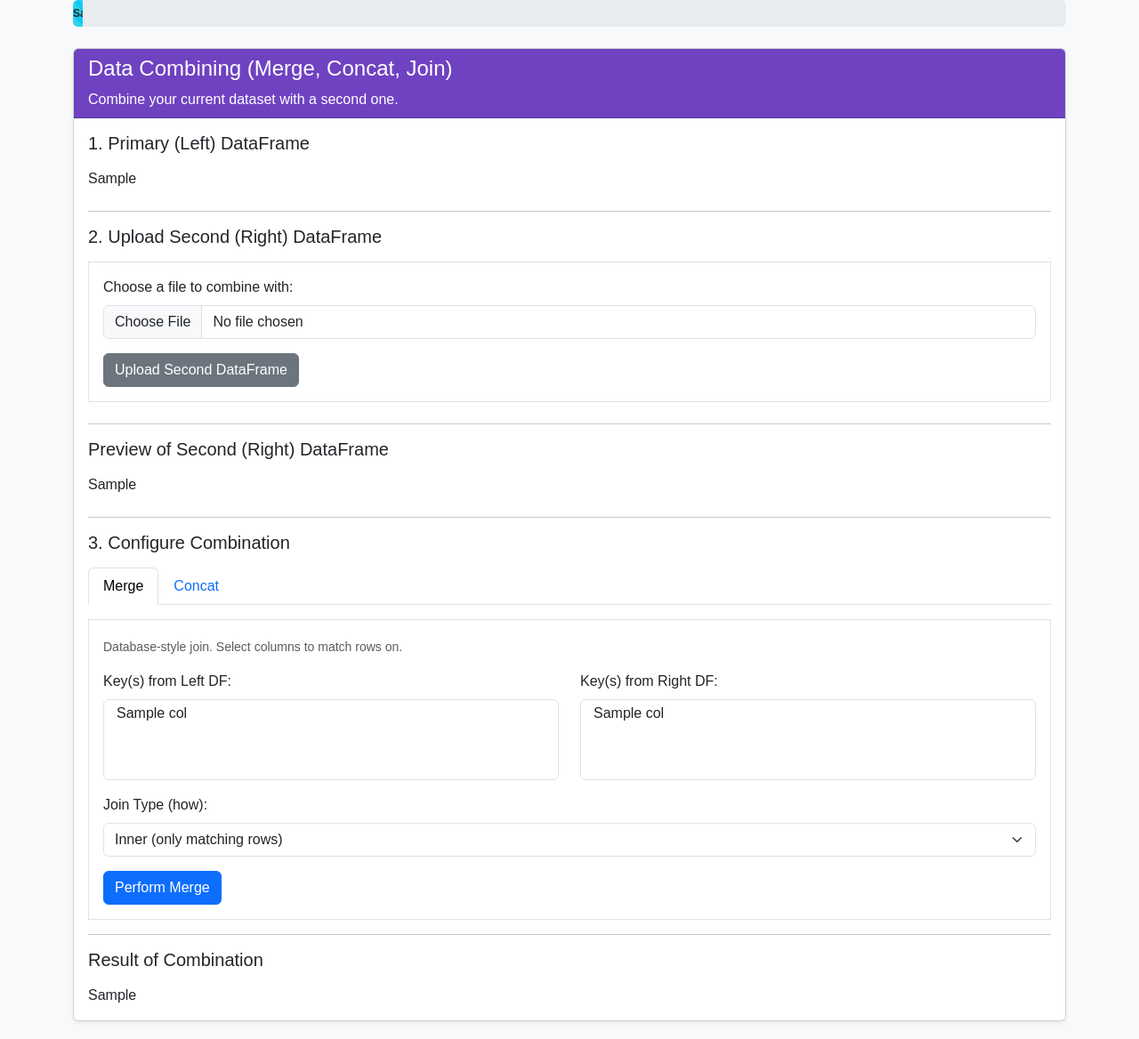
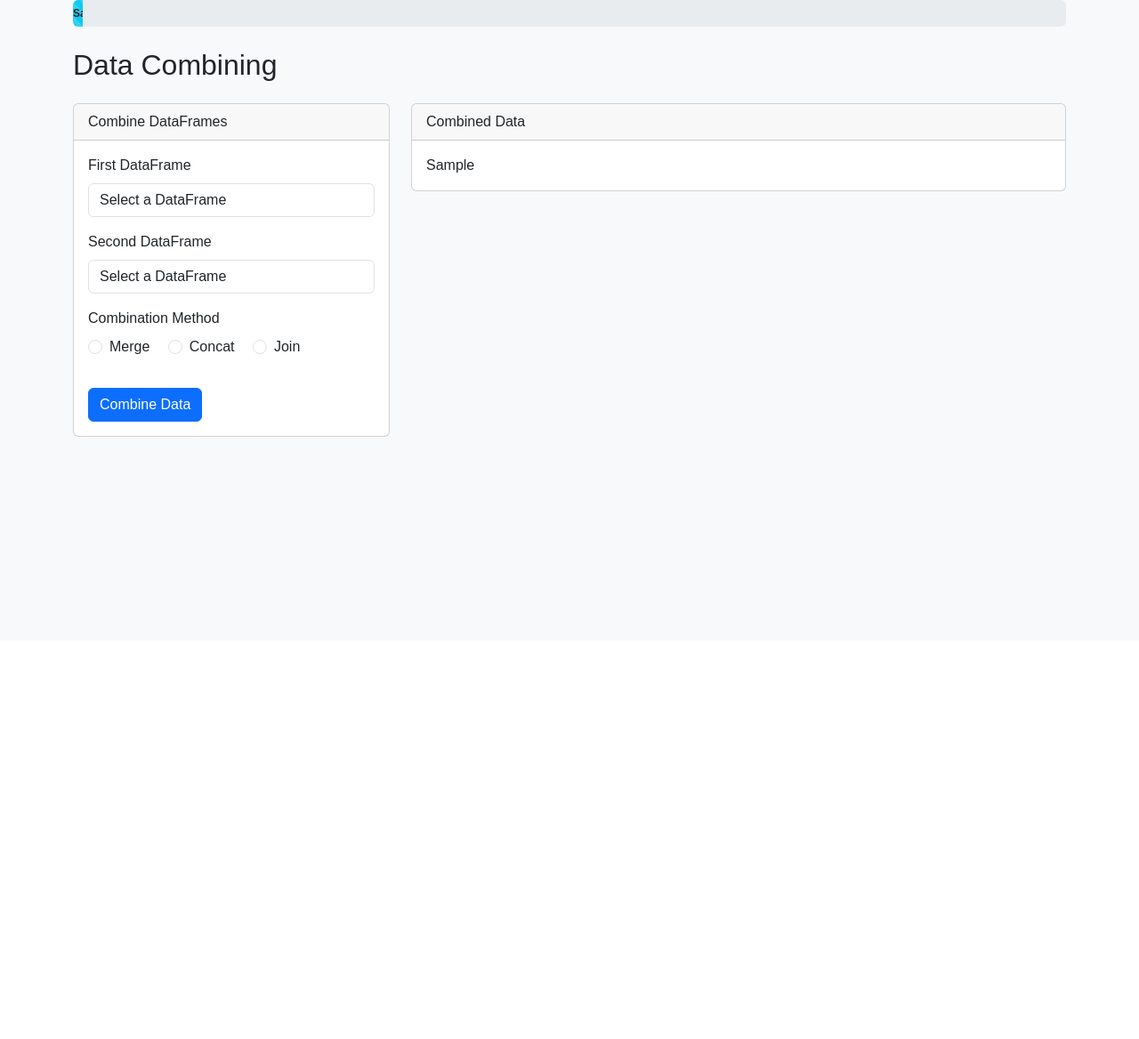
Before and after one commit to laxjovial/data_sci_webapp, a Flask app: template templates/data_combining.html in a window 1280 px wide. Shown: the part 80-1248 px from the top of the page at 89% size. After the commit the page ends 571 px from the top, so only its background shows below. Run offline with Flask 3, Linux system fonts and the light colour scheme; the template is opened without the code that fills it: most values are stand-ins (such as "Sample title", 1, 10 or a date in 2020); parts of the project's set-up code (start-up, migrations or seed data) failed here and were passed over.

Commit message:
Update data_combining.html

```diff
--- a/templates/data_combining.html
+++ b/templates/data_combining.html
@@ -3,114 +3,129 @@
 {% block content %}
 <div class="row">
     <div class="col-md-12">
-        <div class="card shadow-sm">
-            <div class="card-header bg-purple text-white" style="background-color: #6f42c1;">
-                <h4>Data Combining (Merge, Concat, Join)</h4>
-                <p class="mb-0">Combine your current dataset with a second one.</p>
+        <h2 class="mb-4">Data Combining</h2>
+    </div>
+</div>
+
+<div class="row">
+    <div class="col-md-4">
+        <div class="card">
+            <div class="card-header">
+                Combine DataFrames
+            </div>
+            <div class="card-body">
+                <form action="{{ url_for('data_combining') }}" method="POST">
+                    <div class="mb-3">
+                        <label for="left_df" class="form-label">First DataFrame</label>
+                        <select class="form-control" id="left_df" name="left_df" required>
+                            <option value="" disabled selected>Select a DataFrame</option>
+                            {% for df_name in dataframes %}
+                                <option value="{{ df_name }}">{{ df_name }}</option>
+                            {% endfor %}
+                        </select>
+                    </div>
+                    <div class="mb-3">
+                        <label for="right_df" class="form-label">Second DataFrame</label>
+                        <select class="form-control" id="right_df" name="right_df" required>
+                            <option value="" disabled selected>Select a DataFrame</option>
+                            {% for df_name in dataframes %}
+                                <option value="{{ df_name }}">{{ df_name }}</option>
+                            {% endfor %}
+                        </select>
+                    </div>
+                    <div class="mb-3">
+                        <label class="form-label">Combination Method</label>
+                        <div>
+                            <div class="form-check form-check-inline">
+                                <input class="form-check-input" type="radio" name="method" id="methodMerge" value="merge" required>
+                                <label class="form-check-label" for="methodMerge">Merge</label>
+                            </div>
+                            <div class="form-check form-check-inline">
+                                <input class="form-check-input" type="radio" name="method" id="methodConcat" value="concat">
+                                <label class="form-check-label" for="methodConcat">Concat</label>
+                            </div>
+                            <div class="form-check form-check-inline">
+                                <input class="form-check-input" type="radio" name="method" id="methodJoin" value="join">
+                                <label class="form-check-label" for="methodJoin">Join</label>
+                            </div>
+                        </div>
+                    </div>
+
+                    <div id="merge-options" style="display: none;">
+                        <div class="mb-3">
+                            <label for="merge_on" class="form-label">Column to Merge On</label>
+                            <select class="form-control" id="merge_on" name="on">
+                                <option value="" disabled selected>Select a column</option>
+                                {% for column in columns %}
+                                    <option value="{{ column }}">{{ column }}</option>
+                                {% endfor %}
+                            </select>
+                        </div>
+                        <div class="mb-3">
+                            <label for="merge_how" class="form-label">Merge Type</label>
+                            <select class="form-control" id="merge_how" name="how">
+                                <option value="inner">Inner</option>
+                                <option value="outer">Outer</option>
+                                <option value="left">Left</option>
+                                <option value="right">Right</option>
+                            </select>
+                        </div>
+                    </div>
+
+                    <div id="concat-options" style="display: none;">
+                        <div class="mb-3">
+                            <label for="concat_axis" class="form-label">Axis</label>
+                            <select class="form-control" id="concat_axis" name="axis">
+                                <option value="0">0 (Rows)</option>
+                                <option value="1">1 (Columns)</option>
+                            </select>
+                        </div>
+                    </div>
+
+                    <button type="submit" class="btn btn-primary mt-3">Combine Data</button>
+                </form>
+            </div>
+        </div>
+    </div>
+    <div class="col-md-8">
+        <div class="card">
+            <div class="card-header">
+                Combined Data
             </div>
             <div class="card-body">
                 {% if error %}
-                <div class="alert alert-danger" role="alert"><strong>Error:</strong> {{ error }}</div>
+                    <div class="alert alert-danger">{{ error }}</div>
                 {% endif %}
-                {% if success %}
-                <div class="alert alert-success" role="alert"><strong>Success:</strong> {{ success }}</div>
-                {% endif %}
-
-                <!-- Step 1: Left DataFrame Preview -->
-                <h5 class="mb-3">1. Primary (Left) DataFrame</h5>
-                <div class="table-responsive mb-4" style="max-height: 300px;">
-                    {{ left_df_head|safe }}
-                </div>
-                <hr>
-
-                <!-- Step 2: Upload Right DataFrame -->
-                <h5 class="mb-3">2. Upload Second (Right) DataFrame</h5>
-                <form action="{{ url_for('data_combining') }}" method="post" enctype="multipart/form-data" class="border p-3 mb-4">
-                    <input type="hidden" name="action" value="upload_right_df">
-                    <div class="mb-3">
-                        <label for="file_right" class="form-label">Choose a file to combine with:</label>
-                        <input type="file" class="form-control" id="file_right" name="file_right" accept=".csv, .xls, .xlsx" required>
-                    </div>
-                    <button type="submit" class="btn btn-secondary">Upload Second DataFrame</button>
-                </form>
-
-                {% if right_df_head %}
-                <hr>
-                <h5 class="mb-3">Preview of Second (Right) DataFrame</h5>
-                 <div class="table-responsive mb-4" style="max-height: 300px;">
-                    {{ right_df_head|safe }}
-                </div>
-                <hr>
-
-                <!-- Step 3: Configure and Perform Combination -->
-                <h5 class="mb-3">3. Configure Combination</h5>
-                <ul class="nav nav-tabs mb-3" id="pills-tab" role="tablist">
-                    <li class="nav-item" role="presentation"><button class="nav-link active" data-bs-toggle="tab" data-bs-target="#pills-merge" type="button">Merge</button></li>
-                    <li class="nav-item" role="presentation"><button class="nav-link" data-bs-toggle="tab" data-bs-target="#pills-concat" type="button">Concat</button></li>
-                </ul>
-
-                <div class="tab-content border p-3" id="pills-tabContent">
-                    <!-- Merge Form -->
-                    <div class="tab-pane fade show active" id="pills-merge" role="tabpanel">
-                        <form action="{{ url_for('data_combining') }}" method="post">
-                            <input type="hidden" name="action" value="perform_combine">
-                            <input type="hidden" name="method" value="merge">
-                            <p class="form-text">Database-style join. Select columns to match rows on.</p>
-                            <div class="row">
-                                <div class="col-md-6 mb-3">
-                                    <label class="form-label">Key(s) from Left DF:</label>
-                                    <select class="form-select" name="left_on" multiple size="4">
-                                        {% for col in left_cols %}<option value="{{ col }}">{{ col }}</option>{% endfor %}
-                                    </select>
-                                </div>
-                                <div class="col-md-6 mb-3">
-                                    <label class="form-label">Key(s) from Right DF:</label>
-                                    <select class="form-select" name="right_on" multiple size="4">
-                                        {% for col in right_cols %}<option value="{{ col }}">{{ col }}</option>{% endfor %}
-                                    </select>
-                                </div>
-                            </div>
-                            <div class="mb-3">
-                                <label class="form-label">Join Type (how):</label>
-                                <select class="form-select" name="how">
-                                    <option value="inner">Inner (only matching rows)</option>
-                                    <option value="left">Left (all rows from left, matches from right)</option>
-                                    <option value="right">Right (all rows from right, matches from left)</option>
-                                    <option value="outer">Outer (all rows from both)</option>
-                                </select>
-                            </div>
-                            <button type="submit" class="btn btn-primary">Perform Merge</button>
-                        </form>
-                    </div>
-                    <!-- Concat Form -->
-                    <div class="tab-pane fade" id="pills-concat" role="tabpanel">
-                        <form action="{{ url_for('data_combining') }}" method="post">
-                            <input type="hidden" name="action" value="perform_combine">
-                            <input type="hidden" name="method" value="concat">
-                            <p class="form-text">Stack datasets on top of each other (rows) or side-by-side (columns).</p>
-                             <div class="mb-3">
-                                <label class="form-label">Axis:</label>
-                                <select class="form-select" name="axis">
-                                    <option value="0">Rows (axis=0)</option>
-                                    <option value="1">Columns (axis=1)</option>
-                                </select>
-                            </div>
-                            <button type="submit" class="btn btn-primary">Perform Concat</button>
-                        </form>
-                    </div>
-                </div>
-                {% endif %}
-
-                <!-- Result Preview -->
-                {% if result_df_head %}
-                <hr>
-                <h5 class="mb-3">Result of Combination</h5>
-                <div class="table-responsive">
-                    {{ result_df_head|safe }}
-                </div>
+                {% if combined_df %}
+                    {{ combined_df | safe }}
+                {% else %}
+                    <p>No combined data to display yet. Combine two DataFrames to see results.</p>
                 {% endif %}
             </div>
         </div>
     </div>
 </div>
+<script>
+document.addEventListener('DOMContentLoaded', function () {
+    const methodRadios = document.querySelectorAll('input[name="method"]');
+    const mergeOptions = document.getElementById('merge-options');
+    const concatOptions = document.getElementById('concat-options');
+
+    function toggleOptions() {
+        if (document.getElementById('methodMerge').checked) {
+            mergeOptions.style.display = 'block';
+            concatOptions.style.display = 'none';
+        } else if (document.getElementById('methodConcat').checked) {
+            mergeOptions.style.display = 'none';
+            concatOptions.style.display = 'block';
+        } else {
+            mergeOptions.style.display = 'none';
+            concatOptions.style.display = 'none';
+        }
+    }
+
+    methodRadios.forEach(radio => radio.addEventListener('change', toggleOptions));
+    toggleOptions(); // Initial call to set visibility on page load
+});
+</script>
 {% endblock %}
```
